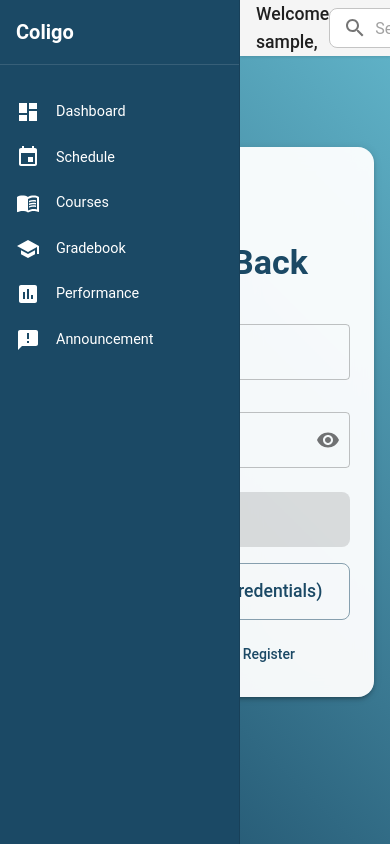
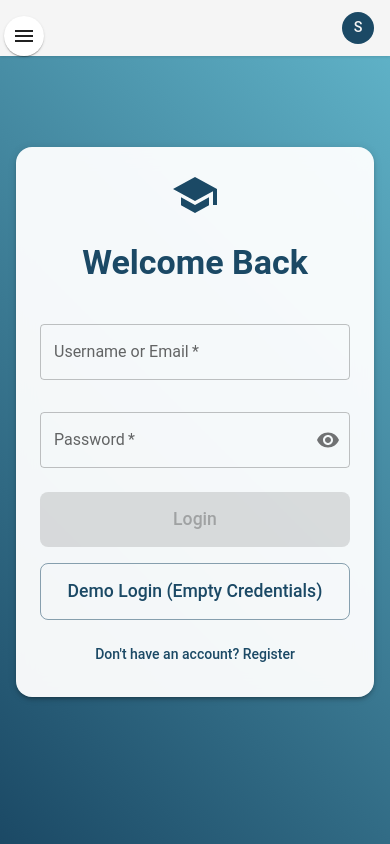
Before and after one commit to rhazem13/anyway-student-quizz-frontend, a React (Vite) app: page / in a window 390 px wide. Built offline with nearby package versions, Linux system fonts and the light colour scheme; sample sign-in values are in the browser's storage.

Commit message:
fix some responsivibility issues

```diff
--- a/src/App.tsx
+++ b/src/App.tsx
@@ -5,6 +5,7 @@ import {
   ThemeProvider,
   createTheme,
   Toolbar,
+  useMediaQuery,
 } from "@mui/material";
 import Login from "./pages/Login";
 import Dashboard from "./pages/Dashboard";
@@ -53,9 +54,16 @@ const theme = createTheme({
 
 function AppContent() {
   const { isAuthenticated } = useAuth();
+  const isMobile = useMediaQuery(theme.breakpoints.down("md"));
 
   return (
-    <Box sx={{ display: "flex", minHeight: "100vh" }}>
+    <Box
+      sx={{
+        display: "flex",
+        minHeight: "100vh",
+        overflow: "hidden", // Prevent body scrolling when drawer is open on mobile
+      }}
+    >
       {isAuthenticated && (
         <>
           <Sidebar />
@@ -67,11 +75,15 @@ function AppContent() {
         sx={{
           flexGrow: 1,
           bgcolor: "background.default",
-          p: 3,
+          p: { xs: 2, md: 3 },
           ...(isAuthenticated && {
-            ml: "240px",
+            ml: { xs: 0, md: "240px" },
             mt: "64px",
           }),
+          width: "100%",
+          height: "100vh",
+          overflow: "auto", // Enable scrolling for main content
+          position: "relative", // For proper positioning of floating elements
         }}
       >
         {isAuthenticated && <Toolbar />}
--- a/src/components/Sidebar.tsx
+++ b/src/components/Sidebar.tsx
@@ -1,91 +1,146 @@
 import {
-  Box,
   Drawer,
   List,
   ListItem,
-  ListItemButton,
   ListItemIcon,
   ListItemText,
+  Box,
+  useTheme,
+  useMediaQuery,
+  IconButton,
   Typography,
 } from "@mui/material";
 import {
   Dashboard as DashboardIcon,
-  Event as EventIcon,
-  School as SchoolIcon,
-  MenuBook as MenuBookIcon,
-  Assessment as AssessmentIcon,
+  Quiz as QuizIcon,
   Announcement as AnnouncementIcon,
+  Menu as MenuIcon,
 } from "@mui/icons-material";
-import { useLocation, useNavigate } from "react-router-dom";
-
-const DRAWER_WIDTH = 240;
+import { useNavigate, useLocation } from "react-router-dom";
+import { useState } from "react";
 
 const menuItems = [
   { text: "Dashboard", icon: <DashboardIcon />, path: "/dashboard" },
-  { text: "Schedule", icon: <EventIcon />, path: "/schedule" },
-  { text: "Courses", icon: <MenuBookIcon />, path: "/courses" },
-  { text: "Gradebook", icon: <SchoolIcon />, path: "/gradebook" },
-  { text: "Performance", icon: <AssessmentIcon />, path: "/performance" },
-  { text: "Announcement", icon: <AnnouncementIcon />, path: "/announcements" },
+  { text: "Quizzes", icon: <QuizIcon />, path: "/quizzes" },
+  { text: "Announcements", icon: <AnnouncementIcon />, path: "/announcements" },
 ];
 
 const Sidebar = () => {
   const navigate = useNavigate();
   const location = useLocation();
+  const theme = useTheme();
+  const isMobile = useMediaQuery(theme.breakpoints.down("md"));
+  const [mobileOpen, setMobileOpen] = useState(false);
 
-  return (
-    <Drawer
-      variant="permanent"
+  const handleDrawerToggle = () => {
+    setMobileOpen(!mobileOpen);
+  };
+
+  const drawerContent = (
+    <Box
       sx={{
-        width: DRAWER_WIDTH,
-        flexShrink: 0,
-        "& .MuiDrawer-paper": {
-          width: DRAWER_WIDTH,
-          boxSizing: "border-box",
-          bgcolor: "primary.main",
-          color: "white",
-        },
+        height: "100%",
+        display: "flex",
+        flexDirection: "column",
       }}
     >
-      <Box sx={{ p: 2, borderBottom: "1px solid rgba(255,255,255,0.12)" }}>
-        <Typography variant="h6" sx={{ color: "white", fontWeight: 600 }}>
-          Coligo
+      <Box sx={{ p: 2, borderBottom: "1px solid rgba(0,0,0,0.12)" }}>
+        <Typography variant="h6" color="primary" sx={{ fontWeight: 600 }}>
+          Student Quiz
         </Typography>
       </Box>
-      <List sx={{ mt: 2 }}>
-        {menuItems.map((item) => (
-          <ListItem key={item.text} disablePadding>
-            <ListItemButton
-              onClick={() => navigate(item.path)}
-              selected={location.pathname === item.path}
+
+      <Box sx={{ overflow: "auto", flexGrow: 1 }}>
+        <List>
+          {menuItems.map((item) => (
+            <ListItem
+              button
+              key={item.text}
+              onClick={() => {
+                navigate(item.path);
+                if (isMobile) {
+                  handleDrawerToggle();
+                }
+              }}
               sx={{
-                "&.Mui-selected": {
-                  bgcolor: "rgba(255,255,255,0.08)",
-                  "&:hover": {
-                    bgcolor: "rgba(255,255,255,0.12)",
-                  },
-                },
+                backgroundColor:
+                  location.pathname === item.path
+                    ? "rgba(0, 0, 0, 0.04)"
+                    : "transparent",
                 "&:hover": {
-                  bgcolor: "rgba(255,255,255,0.04)",
+                  backgroundColor: "rgba(0, 0, 0, 0.08)",
                 },
               }}
             >
-              <ListItemIcon sx={{ color: "white", minWidth: 40 }}>
+              <ListItemIcon
+                sx={{
+                  color:
+                    location.pathname === item.path
+                      ? "primary.main"
+                      : "text.secondary",
+                }}
+              >
                 {item.icon}
               </ListItemIcon>
               <ListItemText
                 primary={item.text}
                 sx={{
-                  "& .MuiListItemText-primary": {
-                    fontSize: "0.9rem",
-                  },
+                  color:
+                    location.pathname === item.path
+                      ? "primary.main"
+                      : "text.primary",
                 }}
               />
-            </ListItemButton>
-          </ListItem>
-        ))}
-      </List>
-    </Drawer>
+            </ListItem>
+          ))}
+        </List>
+      </Box>
+    </Box>
+  );
+
+  return (
+    <>
+      {isMobile && (
+        <IconButton
+          color="inherit"
+          aria-label="open drawer"
+          edge="start"
+          onClick={handleDrawerToggle}
+          sx={{
+            position: "fixed",
+            left: 16,
+            top: 16,
+            zIndex: theme.zIndex.drawer + 2,
+            bgcolor: "background.paper",
+            boxShadow: 1,
+            "&:hover": {
+              bgcolor: "background.paper",
+            },
+          }}
+        >
+          <MenuIcon />
+        </IconButton>
+      )}
+      <Drawer
+        variant={isMobile ? "temporary" : "permanent"}
+        open={isMobile ? mobileOpen : true}
+        onClose={handleDrawerToggle}
+        ModalProps={{
+          keepMounted: true, // Better mobile performance
+        }}
+        sx={{
+          "& .MuiDrawer-paper": {
+            width: 240,
+            boxSizing: "border-box",
+            border: "none",
+            boxShadow: "0 0 10px rgba(0,0,0,0.1)",
+            height: "100%",
+          },
+        }}
+      >
+        {drawerContent}
+      </Drawer>
+    </>
   );
 };
 
--- a/src/components/TopNavbar.tsx
+++ b/src/components/TopNavbar.tsx
@@ -10,6 +10,8 @@ import {
   Menu,
   MenuItem,
   Divider,
+  useTheme,
+  useMediaQuery,
 } from "@mui/material";
 import {
   Search as SearchIcon,
@@ -23,6 +25,8 @@ const TopNavbar = () => {
   const navigate = useNavigate();
   const { logout, user } = useAuth();
   const [anchorEl, setAnchorEl] = useState<null | HTMLElement>(null);
+  const theme = useTheme();
+  const isMobile = useMediaQuery(theme.breakpoints.down("md"));
 
   const handleMenu = (event: React.MouseEvent<HTMLElement>) => {
     setAnchorEl(event.currentTarget);
@@ -42,28 +46,46 @@ const TopNavbar = () => {
     <AppBar
       position="fixed"
       sx={{
-        ml: "240px",
-        width: "calc(100% - 240px)",
+        ml: { xs: 0, md: "240px" },
+        width: { xs: "100%", md: "calc(100% - 240px)" },
         bgcolor: "background.default",
         boxShadow: "0 1px 3px rgba(0,0,0,0.12)",
+        zIndex: (theme) => theme.zIndex.drawer - 1,
       }}
     >
-      <Toolbar sx={{ justifyContent: "space-between" }}>
+      <Toolbar
+        sx={{
+          justifyContent: "space-between",
+          pl: { xs: 7, md: 2 },
+          minHeight: { xs: 56, sm: 64 },
+        }}
+      >
         <Typography
           variant="h6"
           component="div"
           color="text.primary"
-          sx={{ fontSize: "1.1rem" }}
+          sx={{
+            fontSize: "1.1rem",
+            display: { xs: "none", sm: "block" },
+          }}
         >
           Welcome {user?.username},
         </Typography>
 
-        <Box sx={{ display: "flex", alignItems: "center", gap: 3 }}>
+        <Box
+          sx={{
+            display: "flex",
+            alignItems: "center",
+            gap: { xs: 1, md: 3 },
+            ml: { xs: "auto", sm: 0 },
+          }}
+        >
           <TextField
             size="small"
             placeholder="Search..."
             sx={{
-              width: 200,
+              display: { xs: "none", sm: "block" },
+              width: { sm: 150, md: 200 },
               "& .MuiOutlinedInput-root": {
                 bgcolor: "background.paper",
                 borderRadius: 2,
@@ -86,8 +108,8 @@ const TopNavbar = () => {
             <Avatar
               sx={{
                 bgcolor: "primary.main",
-                width: 35,
-                height: 35,
+                width: { xs: 32, md: 35 },
+                height: { xs: 32, md: 35 },
                 fontSize: "0.9rem",
               }}
             >
--- a/src/pages/Dashboard.tsx
+++ b/src/pages/Dashboard.tsx
@@ -102,8 +102,8 @@ const Dashboard = () => {
   ];
 
   return (
-    <Container maxWidth="xl" sx={{ mt: 4 }}>
-      <Box sx={{ mb: 4 }}>
+    <Container maxWidth="xl" sx={{ mt: 2 }}>
+      <Box sx={{ mb: 3 }}>
         <Card
           sx={{
             backgroundImage: "linear-gradient(to right, #ffffff, #f5f5f5)",
@@ -112,7 +112,7 @@ const Dashboard = () => {
             overflow: "hidden",
           }}
         >
-          <CardContent sx={{ p: 4 }}>
+          <CardContent sx={{ p: { xs: 2, md: 4 } }}>
             <Grid container spacing={2} alignItems="center">
               <Grid item xs={12} md={8}>
                 <Typography variant="h4" gutterBottom>
@@ -141,7 +141,7 @@ const Dashboard = () => {
         </Card>
       </Box>
 
-      <Grid container spacing={3}>
+      <Grid container spacing={3} sx={{ mb: 4 }}>
         <Grid item xs={12} md={8}>
           <Paper sx={{ p: 2, borderRadius: 2 }}>
             <Box
```
